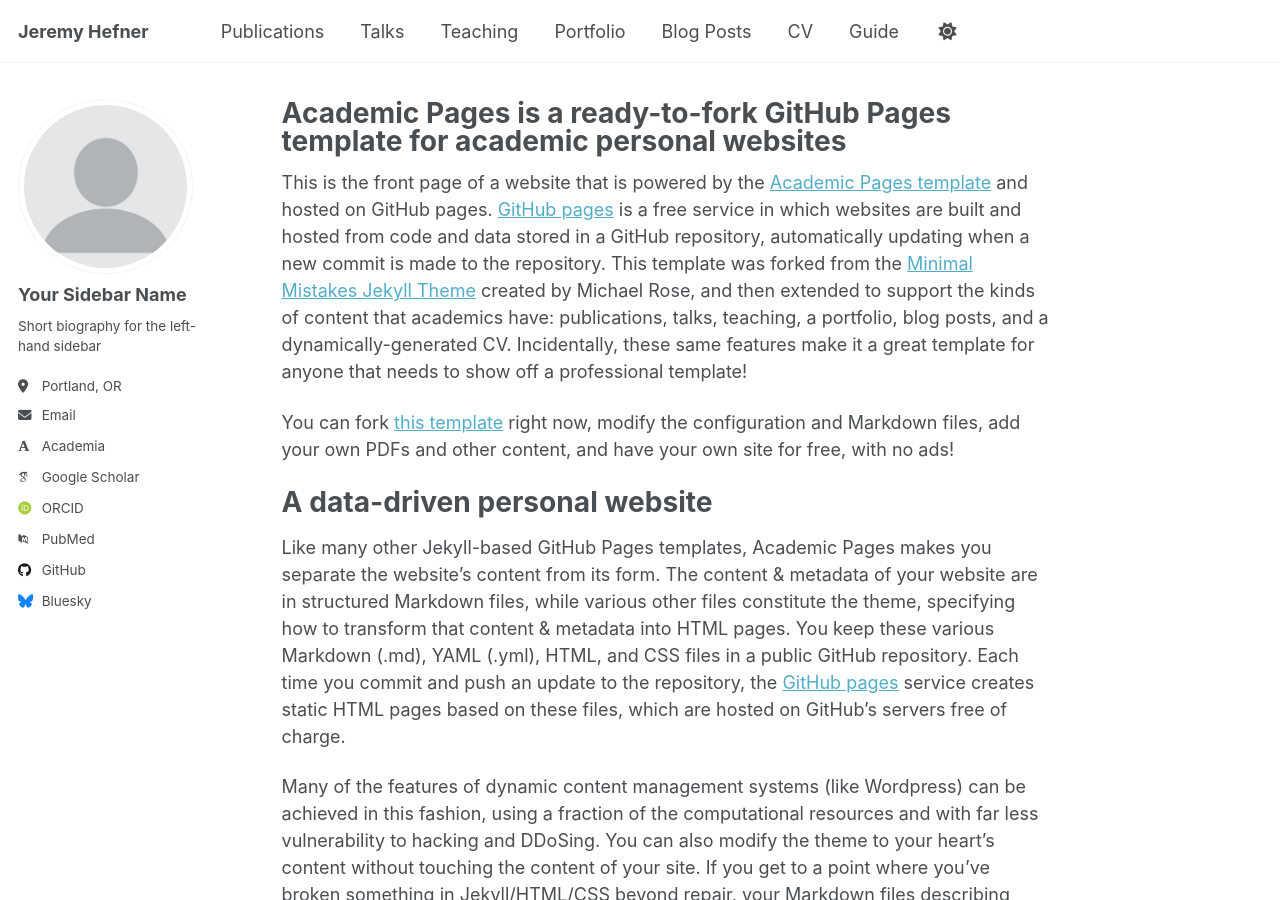
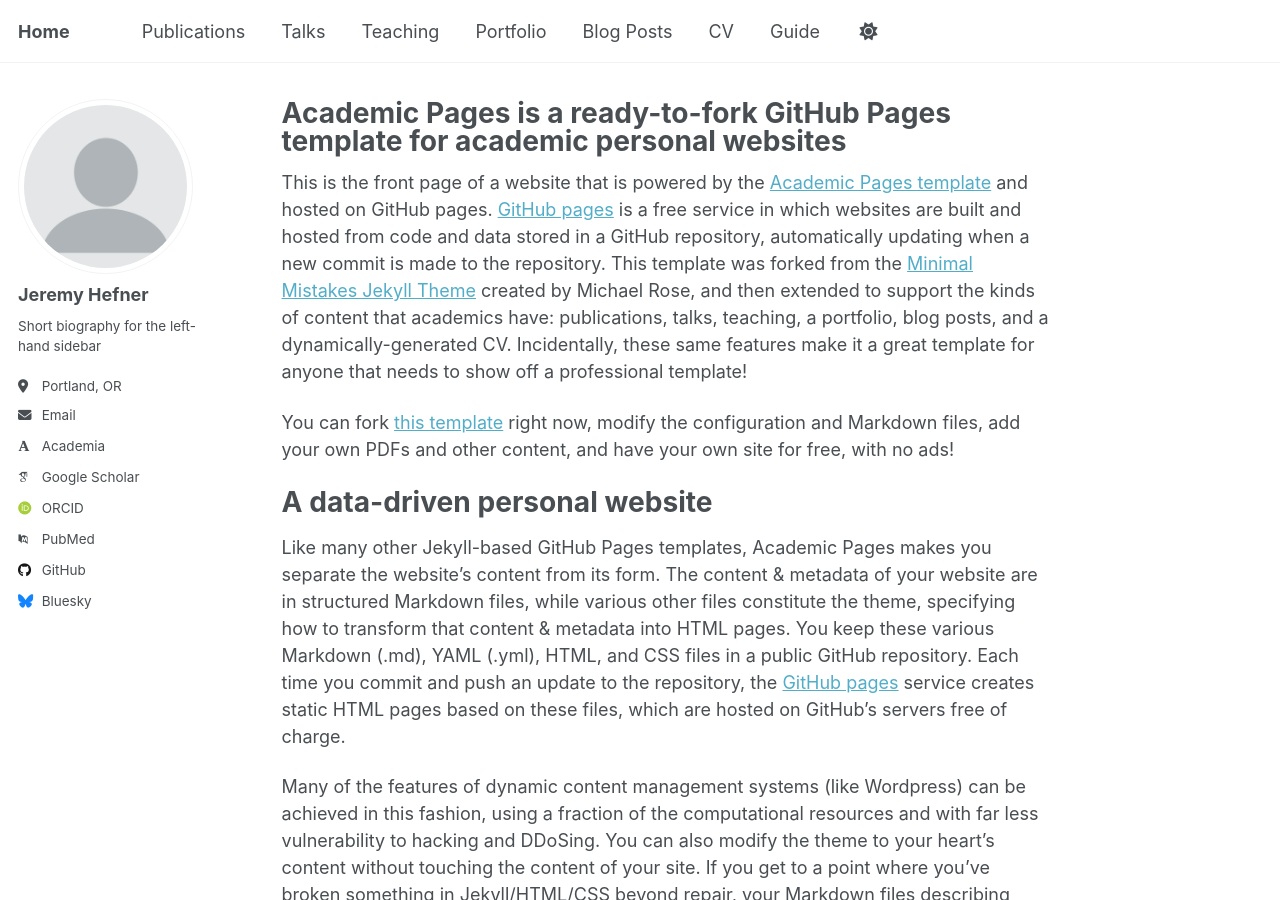
Before and after one commit to wvhefner/wvhefner.github.io, a Jekyll site: the page built from _pages/about.md, in a window 1280 px wide and 900 px high. Built offline with Jekyll 4.4.1, drawn with Linux system fonts in a browser that asks for light colours; some web fonts are replaced; a script that is not in the unit is left out.

Commit message:
Update _config.yml

```diff
--- a/_config.yml
+++ b/_config.yml
@@ -9,11 +9,11 @@
 # Basic Site Settings
 locale                   : "en-US"
 site_theme               : "default"
-title                    : "Jeremy Hefner"
+title                    : "Home"
 title_separator          : "-"
 name                     : &name "Your Name"
 description              : &description "personal description"
-url                      : https://academicpages.github.io # the base hostname & protocol for your site e.g. "https://[your GitHub username].github.io" or if you already have some other page hosted on Github then use "https://[your GitHub username].github.io/[Your Repo Name]"
+url                      : https://wvhefner.github.io # the base hostname & protocol for your site e.g. "https://[your GitHub username].github.io" or if you already have some other page hosted on Github then use "https://[your GitHub username].github.io/[Your Repo Name]"
 baseurl                  : "" # the subpath of your site, e.g. "/blog"
 repository               : "academicpages/academicpages.github.io"
 
@@ -23,7 +23,7 @@ repository               : "academicpages/academicpages.github.io"
 author:
   # Biographic information
   avatar           : "profile.png"
-  name             : "Your Sidebar Name"
+  name             : "Jeremy Hefner"
   pronouns         : # example: "she/her"
   bio              : "Short biography for the left-hand sidebar"
   location         : "Portland, OR" # City, State
```
